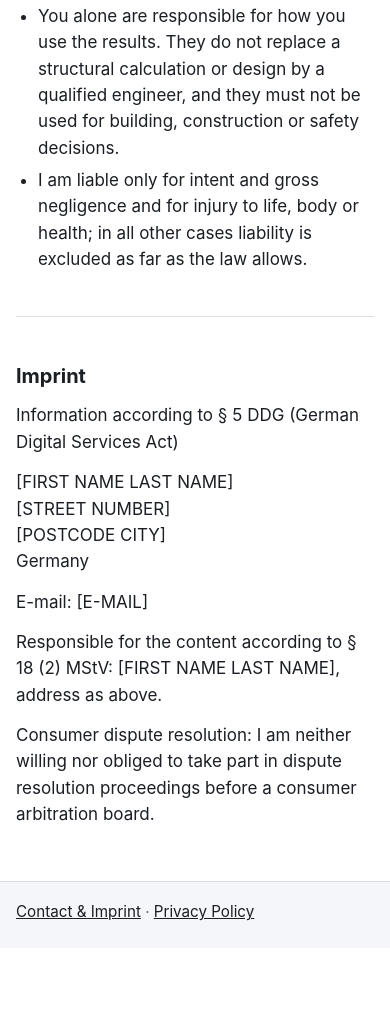
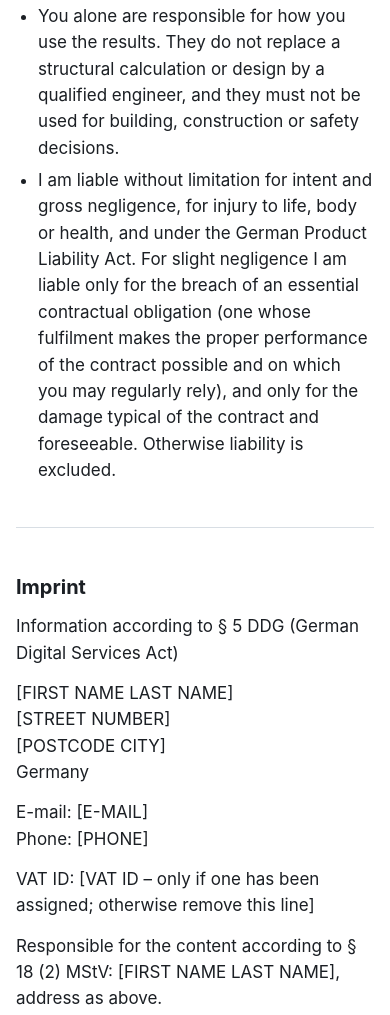
Before and after one commit to ganitunc/trusscalc-legal, a plain HTML site: page imprint.html in a window 390 px wide. Shown: the part 1395-2410 px from the top of the page. Before the commit the page ends 2343 px from the top, so only its background shows below. Drawn offline with Linux system fonts and the light colour scheme.

Commit message:
Liability clause, no automated decisions (Art. 22 GDPR), phone and VAT ID placeholders
Co-Authored-By: Claude Opus 5.5 <noreply@anthropic.com>

```diff
--- a/imprint.html
+++ b/imprint.html
@@ -56,9 +56,12 @@
       <li>You alone are responsible for how you use the results. They do not replace a
       structural calculation or design by a qualified engineer, and they must not
       be used for building, construction or safety decisions.</li>
-      <li>I am liable only for intent and gross negligence and for injury to life,
-      body or health; in all other cases liability is excluded as far as the law
-      allows.</li>
+      <li>I am liable without limitation for intent and gross negligence, for injury to
+      life, body or health, and under the German Product Liability Act. For slight
+      negligence I am liable only for the breach of an essential contractual obligation
+      (one whose fulfilment makes the proper performance of the contract possible and on
+      which you may regularly rely), and only for the damage typical of the contract and
+      foreseeable. Otherwise liability is excluded.</li>
     </ul>
 
     <section class="imprint" id="imprint">
@@ -70,7 +73,9 @@
         [POSTCODE CITY]<br>
         Germany
       </address>
-      <p>E-mail: [E-MAIL]</p>
+      <p>E-mail: [E-MAIL]<br>
+      Phone: [PHONE]</p>
+      <p>VAT ID: [VAT ID – only if one has been assigned; otherwise remove this line]</p>
       <p>Responsible for the content according to § 18 (2) MStV: [FIRST NAME LAST NAME],
       address as above.</p>
       <p>Consumer dispute resolution: I am neither willing nor obliged to take part in
```
Also changed, not shown: privacy.html (+1 -0 lines).
